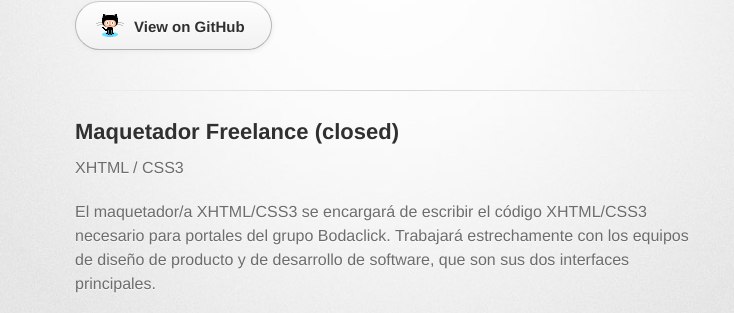
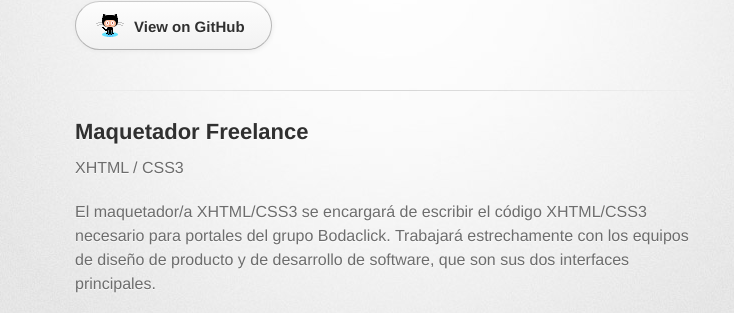
Before and after one commit to Bodaclick/bodaclick.github.com, a Jekyll site: the page built from _posts/2013-07-05-Frontend-freelance.html, in a window 1280 px wide. Shown: the part 156-469 px from the top of the page, without its empty margins (255-989 px from the left). Built offline with Jekyll 4.4.1, drawn with Linux system fonts in a browser that asks for light colours; some web fonts are replaced; Markdown is read by kramdown in place of the engine named in the settings.

Commit message:
Abrimos posición de maquetador

```diff
--- a/_posts/2012-01-09-Frontend-freelance.html
+++ b/_posts/2013-07-05-Frontend-freelance.html
@@ -1,8 +1,8 @@
 ---
 layout: default
-title:  (closed) Frontend Freelance
+title:  Frontend Freelance
 ---
-<h2>Maquetador Freelance (closed)</h2>
+<h2>Maquetador Freelance</h2>
   XHTML / CSS3</span></p><p class="TableContents">El maquetador/a XHTML/CSS3 se encargará de escribir el código XHTML/CSS3
      necesario para portales del grupo Bodaclick. Trabajará estrechamente con los equipos de diseño de producto y de
      desarrollo de software, que son sus dos interfaces principales.</p><p class="TableContents"><span><strong>Se
```
